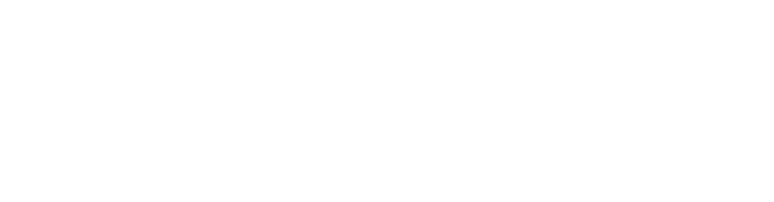
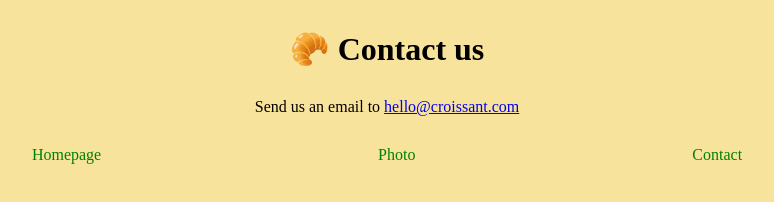
Before and after one commit to Irin2306/Croissant, a plain HTML site: page contact.html in a window 1280 px wide. Shown: the whole page, without its empty margins (253-1027 px from the left). Drawn offline with Linux system fonts and the light colour scheme.

Commit message:
finished

```diff
--- a/contact.html
+++ b/contact.html
@@ -4,6 +4,24 @@
     <meta charset="UTF-8" />
     <meta name="viewport" content="width=device-width, initial-scale=1.0" />
     <title>Document</title>
+    <link rel="stylesheet" href="/style.css" />
   </head>
-  <body></body>
+  <body>
+    <h1>🥐 Contact us</h1>
+    <p>
+      Send us an email to
+      <a href="mailto:hello@croissant.com">hello@croissant.com</a>
+    </p>
+    <div class="links">
+      <div>
+        <a class="link" href="/index.html">Homepage</a>
+      </div>
+      <div>
+        <a class="link" href="/photo.html">Photo</a>
+      </div>
+      <div>
+        <a class="link" href="/contact.html">Contact</a>
+      </div>
+    </div>
+  </body>
 </html>
--- a/style.css
+++ b/style.css
@@ -14,6 +14,11 @@ img {
   border-radius: 7px;
 }
 
+p {
+  text-align: center;
+  margin: 30px auto;
+}
+
 .links {
   display: flex;
   justify-content: space-evenly;
@@ -24,7 +29,6 @@ img {
   color: green;
 }
 
-.text-croissant {
-  text-align: center;
-  margin: 30px auto;
+.link:hover {
+  text-decoration: underline;
 }
```
Also changed, not shown: photo.html (+14 -2 lines).
